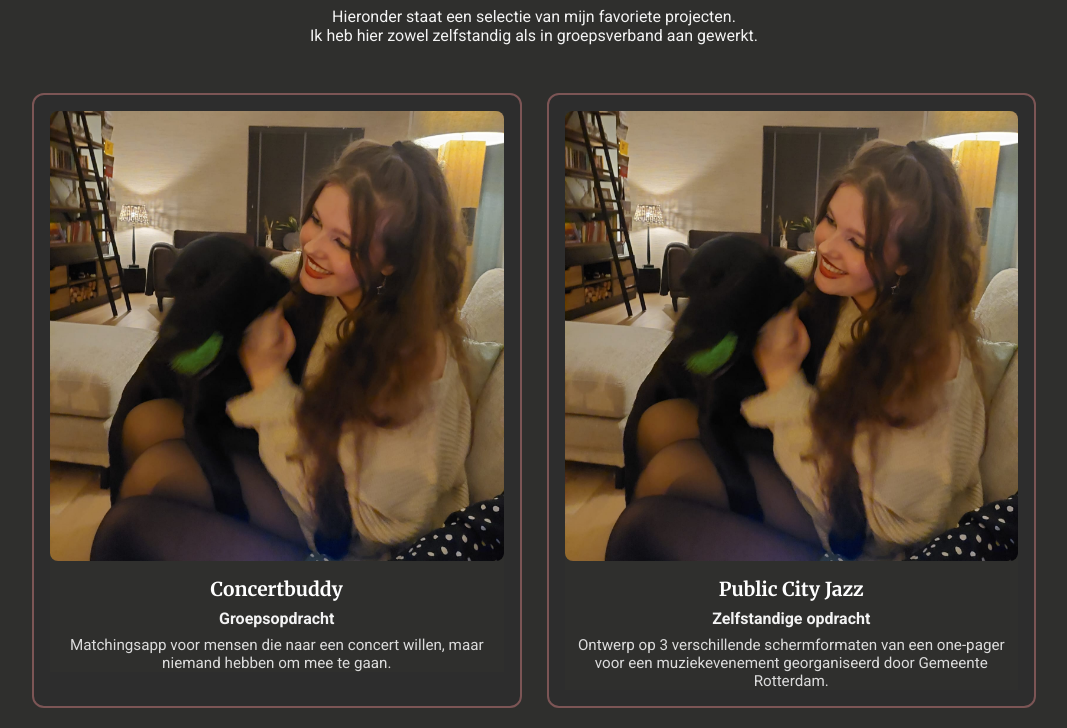
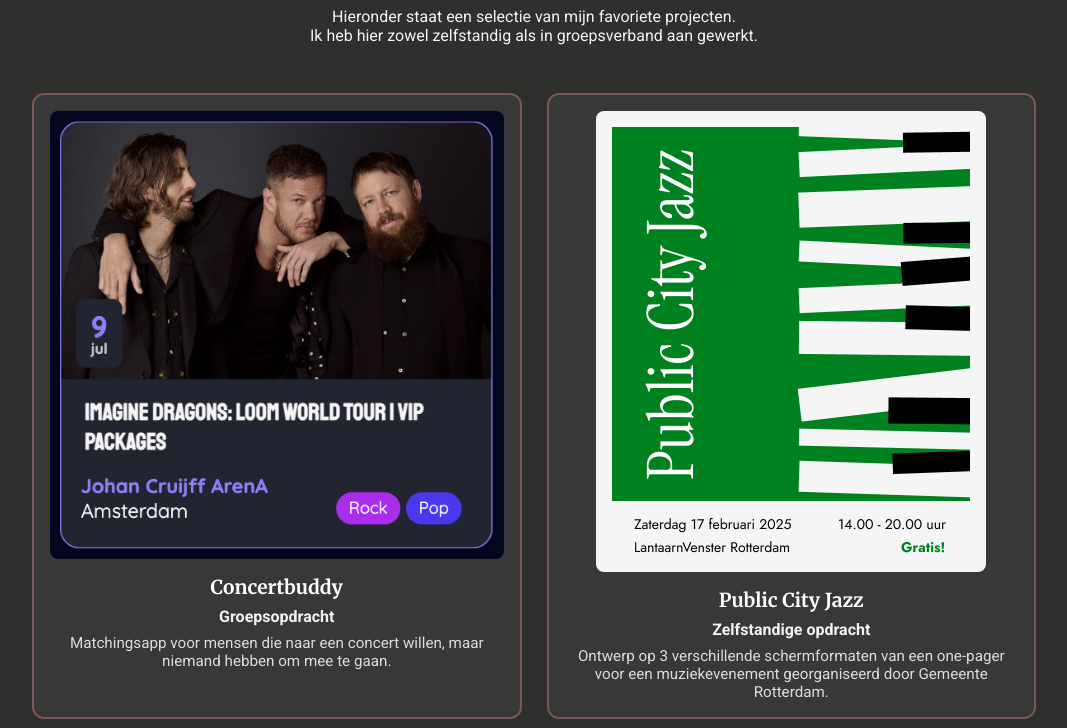
Before and after one commit to lynnb04/Portfolio, a plain HTML site: page pages/projecten.html in a window 1280 px wide. Shown: the part 224-952 px from the top of the page, without its empty margins (106-1173 px from the left). Drawn offline with Linux system fonts and the light colour scheme.

Commit message:
card color

```diff
--- a/pages/projecten.html
+++ b/pages/projecten.html
@@ -31,7 +31,7 @@
 
                           <a href="project1.html" class="project-card">
                             <div class="project-image">
-                              <img src="/images/ik.jpeg" alt="Project 1">
+                              <img src="/images/concertbuddy_kleiner.png" alt="Project 1">
                             </div>
                             <div class="project-info">
                               <h3>Concertbuddy</h3>
@@ -42,7 +42,7 @@
 
                           <a href="project2.html" class="project-card">
                             <div class="project-image">
-                              <img src="/images/ik.jpeg" alt="Project 2">
+                              <img src="/images/public_city_jazz.png" alt="Project 2">
                             </div>
                             <div class="project-info">
                               <h3>Public City Jazz</h3>
--- a/styles/index.css
+++ b/styles/index.css
@@ -73,7 +73,7 @@ h2 {
   flex-direction: column;
   align-items: center;
   text-decoration: none;
-  background-color: #2d2d2d;
+  background-color: #383838;
   color: #f3f3f3;
   border: 2px solid #7C5555;
   border-radius: 12px;
@@ -88,16 +88,25 @@ h2 {
   box-shadow: 0 0 15px rgba(255, 255, 255, 0.1);
 }
 
+.project-image {
+  background-color: #383838;
+}
+
 .project-image img {
   width: 100%;
   border-radius: 8px;
   margin-bottom: 12px;
 }
 
+.project-info {
+  background-color: #383838;
+}
+
 .project-info h3 {
   margin: 0;
   font-size: 1.2rem;
   color: #ffffff;
+  background-color: #383838;
 }
 
 .project-info p {
@@ -105,6 +114,7 @@ h2 {
   font-size: 0.95rem;
   color: #dcdcdc;
   text-align: center;
+  background-color: #383838;
 }
 
 @media (min-width: 768px) {
--- a/styles/projecten.css
+++ b/styles/projecten.css
@@ -61,7 +61,7 @@
 .project-card {
   flex: 1 1 100%; /* mobiel: volledige breedte */
   max-width: 320px;
-  background-color: #2d2d2d;
+  background-color: #383838;
   color: #f3f3f3;
   border: 2px solid #7C5555;
   border-radius: 12px;
@@ -78,16 +78,30 @@
   box-shadow: 0 0 15px rgba(255, 255, 255, 0.1);
 }
 
+.project-image {
+  background-color: #383838;
+}
+
 .project-image img {
   width: 100%;
   border-radius: 8px;
   margin-bottom: 12px;
+  background-color: #383838;
+}
+
+.project-info {
+  background-color: #383838;
 }
 
 .project-info h3 {
   margin-bottom: 8px;
   font-size: 1.2rem;
   color: #ffffff;
+  background-color: #383838;
+}
+
+.project-info h4 {
+  background-color: #383838;
 }
 
 .project-info p {
@@ -95,6 +109,7 @@
   font-size: 0.95rem;
   color: #dcdcdc;
   text-align: center;
+  background-color: #383838;
 }
 
 /* Tablet (vanaf 768px) - 2 cards per rij */
```
Also changed, not shown: images/concertbuddy.png (added), images/concertbuddy_kleiner.png (added), images/profielinstellingen_screenshot3.png (added), images/public_city_jazz.png (added).
